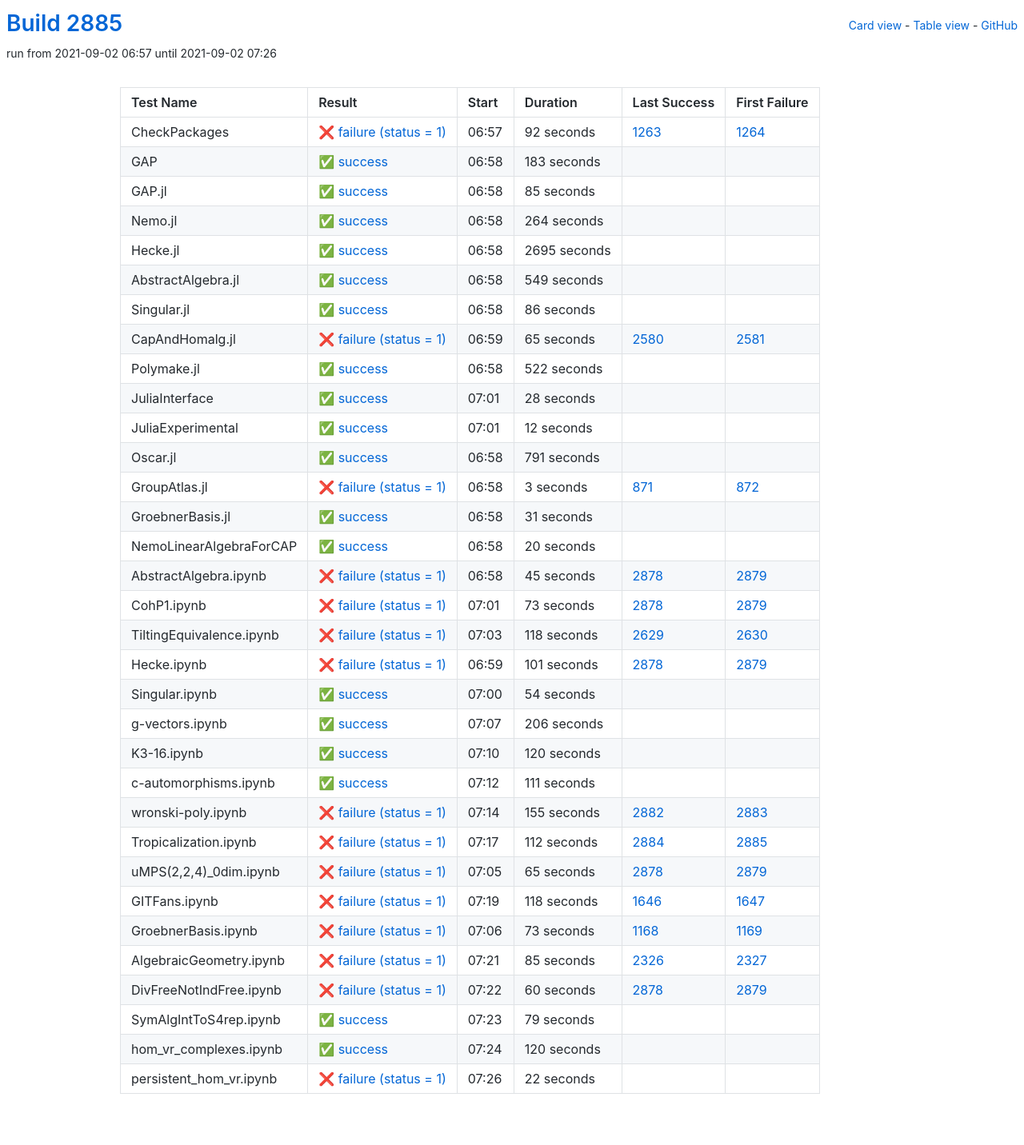
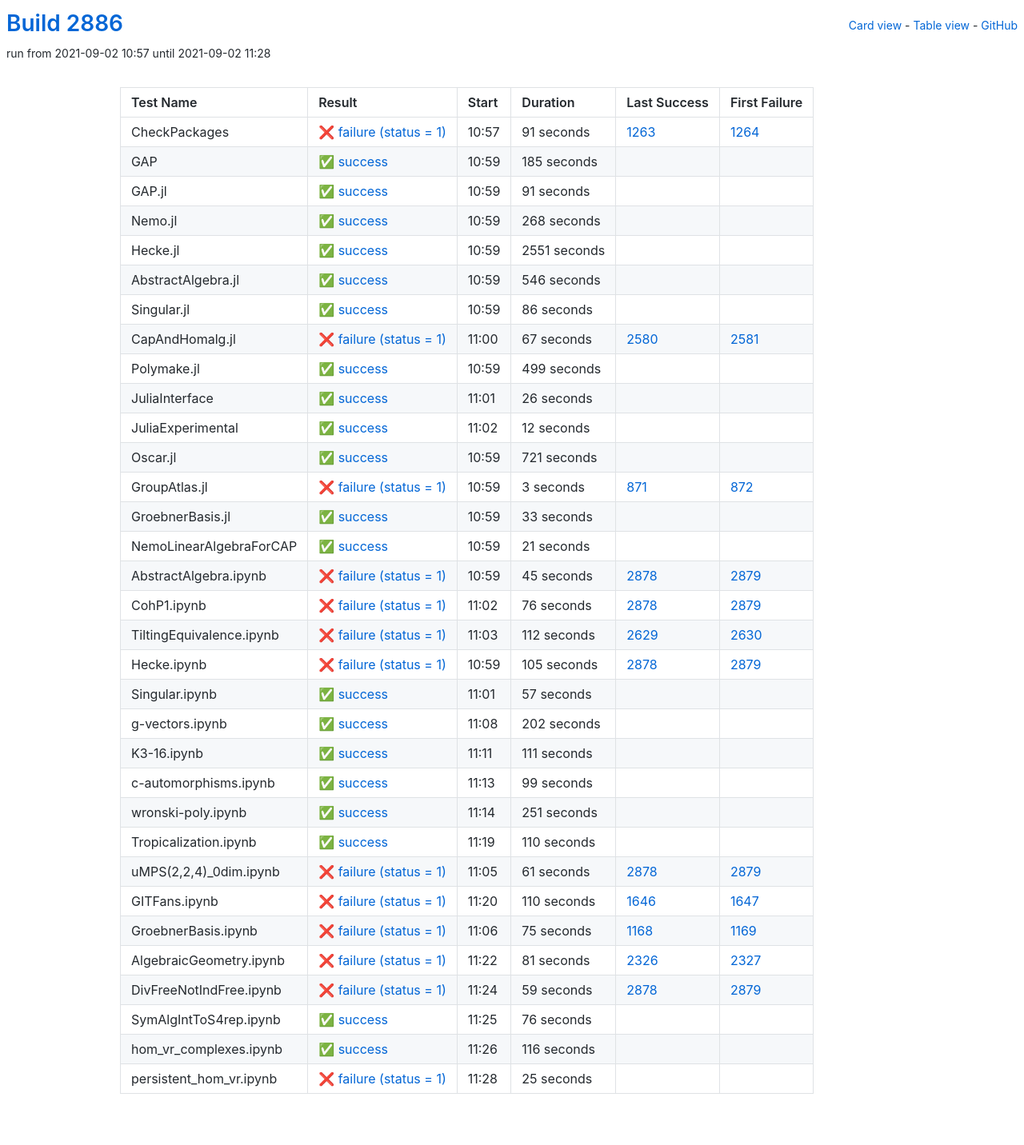
Before and after one commit to oscar-system/oscar-ci-status-stable, a Jekyll site: the page built from table.html, in a window 1280 px wide. Shown: the whole page at 80% size. Built offline with Jekyll 4.4.1, drawn with Linux system fonts in a browser that asks for light colours.

Commit message:
Build #2886

```diff
--- a/_data/ci.yml
+++ b/_data/ci.yml
@@ -1,6 +1,6 @@
 ---
-build: 2885
-build_url: https://oscarci.mathematik.uni-kl.de/job/oscar-stable/2885/
+build: 2886
+build_url: https://oscarci.mathematik.uni-kl.de/job/oscar-stable/2886/
 job: oscar-stable
 organization: oscar-system
 repo: oscar-ci-status-stable
@@ -8,80 +8,80 @@ repourl: https://github.com/oscar-system/oscar-ci-status-stable
 tests:
 - name: CheckPackages
   id: checkpackages
-  log: https://oscarci.mathematik.uni-kl.de/job/oscar-stable/2885/artifact/logs/build-2885/CheckPackages.log
-  start: 2021-09-02 06:57
+  log: https://oscarci.mathematik.uni-kl.de/job/oscar-stable/2886/artifact/logs/build-2886/CheckPackages.log
+  start: 2021-09-02 10:57
   success: false
   exitcode: 1
   status: failure
-  duration: 92
+  duration: 91
   last_success: 1263
   last_success_url: https://oscarci.mathematik.uni-kl.de/job/oscar-stable/1263/
   first_failure: 1264
   first_failure_url: https://oscarci.mathematik.uni-kl.de/job/oscar-stable/1264/
 - name: GAP
   id: gap
-  log: https://oscarci.mathematik.uni-kl.de/job/oscar-stable/2885/artifact/logs/build-2885/GAP.log
-  start: 2021-09-02 06:58
+  log: https://oscarci.mathematik.uni-kl.de/job/oscar-stable/2886/artifact/logs/build-2886/GAP.log
+  start: 2021-09-02 10:59
   success: true
   exitcode: 0
   status: success
-  duration: 183
+  duration: 185
   last_success: false
   last_success_url:
   first_failure: false
   first_failure_url:
 - name: GAP.jl
   id: gap-jl
-  log: https://oscarci.mathematik.uni-kl.de/job/oscar-stable/2885/artifact/logs/build-2885/GAP.jl.log
-  start: 2021-09-02 06:58
+  log: https://oscarci.mathematik.uni-kl.de/job/oscar-stable/2886/artifact/logs/build-2886/GAP.jl.log
+  start: 2021-09-02 10:59
   success: true
   exitcode: 0
   status: success
-  duration: 85
+  duration: 91
   last_success: false
   last_success_url:
   first_failure: false
   first_failure_url:
 - name: Nemo.jl
   id: nemo-jl
-  log: https://oscarci.mathematik.uni-kl.de/job/oscar-stable/2885/artifact/logs/build-2885/Nemo.jl.log
-  start: 2021-09-02 06:58
+  log: https://oscarci.mathematik.uni-kl.de/job/oscar-stable/2886/artifact/logs/build-2886/Nemo.jl.log
+  start: 2021-09-02 10:59
   success: true
   exitcode: 0
   status: success
-  duration: 264
+  duration: 268
   last_success: false
   last_success_url:
   first_failure: false
   first_failure_url:
 - name: Hecke.jl
   id: hecke-jl
-  log: https://oscarci.mathematik.uni-kl.de/job/oscar-stable/2885/artifact/logs/build-2885/Hecke.jl.log
-  start: 2021-09-02 06:58
+  log: https://oscarci.mathematik.uni-kl.de/job/oscar-stable/2886/artifact/logs/build-2886/Hecke.jl.log
+  start: 2021-09-02 10:59
   success: true
   exitcode: 0
   status: success
-  duration: 2695
+  duration: 2551
   last_success: false
   last_success_url:
   first_failure: false
   first_failure_url:
 - name: AbstractAlgebra.jl
   id: abstractalgebra-jl
-  log: https://oscarci.mathematik.uni-kl.de/job/oscar-stable/2885/artifact/logs/build-2885/AbstractAlgebra.jl.log
-  start: 2021-09-02 06:58
+  log: https://oscarci.mathematik.uni-kl.de/job/oscar-stable/2886/artifact/logs/build-2886/AbstractAlgebra.jl.log
+  start: 2021-09-02 10:59
   success: true
   exitcode: 0
   status: success
-  duration: 549
+  duration: 546
   last_success: false
   last_success_url:
   first_failure: false
   first_failure_url:
 - name: Singular.jl
   id: singular-jl
-  log: https://oscarci.mathematik.uni-kl.de/job/oscar-stable/2885/artifact/logs/build-2885/Singular.jl.log
-  start: 2021-09-02 06:58
+  log: https://oscarci.mathematik.uni-kl.de/job/oscar-stable/2886/artifact/logs/build-2886/Singular.jl.log
+  start: 2021-09-02 10:59
   success: true
   exitcode: 0
   status: success
@@ -92,44 +92,44 @@ tests:
   first_failure_url:
 - name: CapAndHomalg.jl
   id: capandhomalg-jl
-  log: https://oscarci.mathematik.uni-kl.de/job/oscar-stable/2885/artifact/logs/build-2885/CapAndHomalg.jl.log
-  start: 2021-09-02 06:59
+  log: https://oscarci.mathematik.uni-kl.de/job/oscar-stable/2886/artifact/logs/build-2886/CapAndHomalg.jl.log
+  start: 2021-09-02 11:00
   success: false
   exitcode: 1
   status: failure
-  duration: 65
+  duration: 67
   last_success: 2580
   last_success_url: https://oscarci.mathematik.uni-kl.de/job/oscar-stable/2580/
   first_failure: 2581
   first_failure_url: https://oscarci.mathematik.uni-kl.de/job/oscar-stable/2581/
 - name: Polymake.jl
   id: polymake-jl
-  log: https://oscarci.mathematik.uni-kl.de/job/oscar-stable/2885/artifact/logs/build-2885/Polymake.jl.log
-  start: 2021-09-02 06:58
+  log: https://oscarci.mathematik.uni-kl.de/job/oscar-stable/2886/artifact/logs/build-2886/Polymake.jl.log
+  start: 2021-09-02 10:59
   success: true
   exitcode: 0
   status: success
-  duration: 522
+  duration: 499
   last_success: false
   last_success_url:
   first_failure: false
   first_failure_url:
 - name: JuliaInterface
   id: juliainterface
-  log: https://oscarci.mathematik.uni-kl.de/job/oscar-stable/2885/artifact/logs/build-2885/JuliaInterface.log
-  start: 2021-09-02 07:01
+  log: https://oscarci.mathematik.uni-kl.de/job/oscar-stable/2886/artifact/logs/build-2886/JuliaInterface.log
+  start: 2021-09-02 11:01
   success: true
   exitcode: 0
   status: success
-  duration: 28
+  duration: 26
   last_success: false
   last_success_url:
   first_failure: false
   first_failure_url:
 - name: JuliaExperimental
   id: juliaexperimental
-  log: https://oscarci.mathematik.uni-kl.de/job/oscar-stable/2885/artifact/logs/build-2885/JuliaExperimental.log
-  start: 2021-09-02 07:01
+  log: https://oscarci.mathematik.uni-kl.de/job/oscar-stable/2886/artifact/logs/build-2886/JuliaExperimental.log
+  start: 2021-09-02 11:02
   success: true
   exitcode: 0
   status: success
@@ -140,20 +140,20 @@ tests:
   first_failure_url:
 - name: Oscar.jl
   id: oscar-jl
-  log: https://oscarci.mathematik.uni-kl.de/job/oscar-stable/2885/artifact/logs/build-2885/Oscar.jl.log
-  start: 2021-09-02 06:58
+  log: https://oscarci.mathematik.uni-kl.de/job/oscar-stable/2886/artifact/logs/build-2886/Oscar.jl.log
+  start: 2021-09-02 10:59
   success: true
   exitcode: 0
   status: success
-  duration: 791
+  duration: 721
   last_success: false
   last_success_url:
   first_failure: false
   first_failure_url:
 - name: GroupAtlas.jl
   id: groupatlas-jl
-  log: https://oscarci.mathematik.uni-kl.de/job/oscar-stable/2885/artifact/logs/build-2885/GroupAtlas.jl.log
-  start: 2021-09-02 06:58
+  log: https://oscarci.mathematik.uni-kl.de/job/oscar-stable/2886/artifact/logs/build-2886/GroupAtlas.jl.log
+  start: 2021-09-02 10:59
   success: false
   exitcode: 1
   status: failure
@@ -164,32 +164,32 @@ tests:
   first_failure_url: https://oscarci.mathematik.uni-kl.de/job/oscar-stable/872/
 - name: GroebnerBasis.jl
   id: groebnerbasis-jl
-  log: https://oscarci.mathematik.uni-kl.de/job/oscar-stable/2885/artifact/logs/build-2885/GroebnerBasis.jl.log
-  start: 2021-09-02 06:58
+  log: https://oscarci.mathematik.uni-kl.de/job/oscar-stable/2886/artifact/logs/build-2886/GroebnerBasis.jl.log
+  start: 2021-09-02 10:59
   success: true
   exitcode: 0
   status: success
-  duration: 31
+  duration: 33
   last_success: false
   last_success_url:
   first_failure: false
   first_failure_url:
 - name: NemoLinearAlgebraForCAP
   id: nemolinearalgebraforcap
-  log: https://oscarci.mathematik.uni-kl.de/job/oscar-stable/2885/artifact/logs/build-2885/NemoLinearAlgebraForCAP.log
-  start: 2021-09-02 06:58
+  log: https://oscarci.mathematik.uni-kl.de/job/oscar-stable/2886/artifact/logs/build-2886/NemoLinearAlgebraForCAP.log
+  start: 2021-09-02 10:59
   success: true
   exitcode: 0
   status: success
-  duration: 20
+  duration: 21
   last_success: false
   last_success_url:
   first_failure: false
   first_failure_url:
 - name: AbstractAlgebra.ipynb
   id: abstractalgebra-ipynb
-  log: https://oscarci.mathematik.uni-kl.de/job/oscar-stable/2885/artifact/logs/build-2885/AbstractAlgebra.ipynb.log
-  start: 2021-09-02 06:58
+  log: https://oscarci.mathematik.uni-kl.de/job/oscar-stable/2886/artifact/logs/build-2886/AbstractAlgebra.ipynb.log
+  start: 2021-09-02 10:59
   success: false
   exitcode: 1
   status: failure
@@ -200,80 +200,68 @@ tests:
   first_failure_url: https://oscarci.mathematik.uni-kl.de/job/oscar-stable/2879/
 - name: CohP1.ipynb
   id: cohp1-ipynb
-  log: https://oscarci.mathematik.uni-kl.de/job/oscar-stable/2885/artifact/logs/build-2885/CohP1.ipynb.log
-  start: 2021-09-02 07:01
+  log: https://oscarci.mathematik.uni-kl.de/job/oscar-stable/2886/artifact/logs/build-2886/CohP1.ipynb.log
+  start: 2021-09-02 11:02
   success: false
   exitcode: 1
   status: failure
-  duration: 73
+  duration: 76
   last_success: 2878
   last_success_url: https://oscarci.mathematik.uni-kl.de/job/oscar-stable/2878/
   first_failure: 2879
   first_failure_url: https://oscarci.mathematik.uni-kl.de/job/oscar-stable/2879/
 - name: TiltingEquivalence.ipynb
   id: tiltingequivalence-ipynb
-  log: https://oscarci.mathematik.uni-kl.de/job/oscar-stable/2885/artifact/logs/build-2885/TiltingEquivalence.ipynb.log
-  start: 2021-09-02 07:03
+  log: https://oscarci.mathematik.uni-kl.de/job/oscar-stable/2886/artifact/logs/build-2886/TiltingEquivalence.ipynb.log
+  start: 2021-09-02 11:03
   success: false
   exitcode: 1
   status: failure
-  duration: 118
+  duration: 112
   last_success: 2629
   last_success_url: https://oscarci.mathematik.uni-kl.de/job/oscar-stable/2629/
   first_failure: 2630
   first_failure_url: https://oscarci.mathematik.uni-kl.de/job/oscar-stable/2630/
 - name: Hecke.ipynb
   id: hecke-ipynb
-  log: https://oscarci.mathematik.uni-kl.de/job/oscar-stable/2885/artifact/logs/build-2885/Hecke.ipynb.log
-  start: 2021-09-02 06:59
+  log: https://oscarci.mathematik.uni-kl.de/job/oscar-stable/2886/artifact/logs/build-2886/Hecke.ipynb.log
+  start: 2021-09-02 10:59
   success: false
   exitcode: 1
   status: failure
-  duration: 101
+  duration: 105
   last_success: 2878
   last_success_url: https://oscarci.mathematik.uni-kl.de/job/oscar-stable/2878/
   first_failure: 2879
   first_failure_url: https://oscarci.mathematik.uni-kl.de/job/oscar-stable/2879/
 - name: Singular.ipynb
   id: singular-ipynb
-  log: https://oscarci.mathematik.uni-kl.de/job/oscar-stable/2885/artifact/logs/build-2885/Singular.ipynb.log
-  start: 2021-09-02 07:00
+  log: https://oscarci.mathematik.uni-kl.de/job/oscar-stable/2886/artifact/logs/build-2886/Singular.ipynb.log
+  start: 2021-09-02 11:01
   success: true
   exitcode: 0
   status: success
-  duration: 54
+  duration: 57
   last_success: false
   last_success_url:
   first_failure: false
   first_failure_url:
 - name: g-vectors.ipynb
   id: g-vectors-ipynb
-  log: https://oscarci.mathematik.uni-kl.de/job/oscar-stable/2885/artifact/logs/build-2885/g-vectors.ipynb.log
-  start: 2021-09-02 07:07
+  log: https://oscarci.mathematik.uni-kl.de/job/oscar-stable/2886/artifact/logs/build-2886/g-vectors.ipynb.log
+  start: 2021-09-02 11:08
   success: true
   exitcode: 0
   status: success
-  duration: 206
+  duration: 202
   last_success: false
   last_success_url:
   first_failure: false
   first_failure_url:
 - name: K3-16.ipynb
   id: k3-16-ipynb
-  log: https://oscarci.mathematik.uni-kl.de/job/oscar-stable/2885/artifact/logs/build-2885/K3-16.ipynb.log
-  start: 2021-09-02 07:10
-  success: true
-  exitcode: 0
-  status: success
-  duration: 120
-  last_success: false
-  last_success_url:
-  first_failure: false
-  first_failure_url:
-- name: c-automorphisms.ipynb
-  id: c-automorphisms-ipynb
-  log: https://oscarci.mathematik.uni-kl.de/job/oscar-stable/2885/artifact/logs/build-2885/c-automorphisms.ipynb.log
-  start: 2021-09-02 07:12
+  log: https://oscarci.mathematik.uni-kl.de/job/oscar-stable/2886/artifact/logs/build-2886/K3-16.ipynb.log
+  start: 2021-09-02 11:11
   success: true
   exitcode: 0
   status: success
@@ -282,122 +270,134 @@ tests:
   last_success_url:
   first_failure: false
   first_failure_url:
+- name: c-automorphisms.ipynb
+  id: c-automorphisms-ipynb
+  log: https://oscarci.mathematik.uni-kl.de/job/oscar-stable/2886/artifact/logs/build-2886/c-automorphisms.ipynb.log
+  start: 2021-09-02 11:13
+  success: true
+  exitcode: 0
+  status: success
+  duration: 99
+  last_success: false
+  last_success_url:
+  first_failure: false
+  first_failure_url:
 - name: wronski-poly.ipynb
   id: wronski-poly-ipynb
-  log: https://oscarci.mathematik.uni-kl.de/job/oscar-stable/2885/artifact/logs/build-2885/wronski-poly.ipynb.log
-  start: 2021-09-02 07:14
+  log: https://oscarci.mathematik.uni-kl.de/job/oscar-stable/2886/artifact/logs/build-2886/wronski-poly.ipynb.log
+  start: 2021-09-02 11:14
+  success: true
+  exitcode: 0
+  status: success
+  duration: 251
+  last_success: false
+  last_success_url:
+  first_failure: false
+  first_failure_url:
+- name: Tropicalization.ipynb
+  id: tropicalization-ipynb
+  log: https://oscarci.mathematik.uni-kl.de/job/oscar-stable/2886/artifact/logs/build-2886/Tropicalization.ipynb.log
+  start: 2021-09-02 11:19
+  success: true
+  exitcode: 0
+  status: success
+  duration: 110
+  last_success: false
+  last_success_url:
+  first_failure: false
+  first_failure_url:
+- name: uMPS(2,2,4)_0dim.ipynb
+  id: umps-2-2-4-0dim-ipynb
+  log: https://oscarci.mathematik.uni-kl.de/job/oscar-stable/2886/artifact/logs/build-2886/uMPS-2-2-4-_0dim.ipynb.log
+  start: 2021-09-02 11:05
   success: false
   exitcode: 1
   status: failure
-  duration: 155
-  last_success: 2882
-  last_success_url: https://oscarci.mathematik.uni-kl.de/job/oscar-stable/2882/
-  first_failure: 2883
-  first_failure_url: https://oscarci.mathematik.uni-kl.de/job/oscar-stable/2883/
-- name: Tropicalization.ipynb
-  id: tropicalization-ipynb
-  log: https://oscarci.mathematik.uni-kl.de/job/oscar-stable/2885/artifact/logs/build-2885/Tropicalization.ipynb.log
-  start: 2021-09-02 07:17
-  success: false
-  exitcode: 1
-  status: failure
-  duration: 112
-  last_success: 2884
-  last_success_url: https://oscarci.mathematik.uni-kl.de/job/oscar-stable/2884/
-  first_failure: 2885
-  first_failure_url: https://oscarci.mathematik.uni-kl.de/job/oscar-stable/2885/
-- name: uMPS(2,2,4)_0dim.ipynb
-  id: umps-2-2-4-0dim-ipynb
-  log: https://oscarci.mathematik.uni-kl.de/job/oscar-stable/2885/artifact/logs/build-2885/uMPS-2-2-4-_0dim.ipynb.log
-  start: 2021-09-02 07:05
-  success: false
-  exitcode: 1
-  status: failure
-  duration: 65
+  duration: 61
   last_success: 2878
   last_success_url: https://oscarci.mathematik.uni-kl.de/job/oscar-stable/2878/
   first_failure: 2879
   first_failure_url: https://oscarci.mathematik.uni-kl.de/job/oscar-stable/2879/
 - name: GITFans.ipynb
   id: gitfans-ipynb
-  log: https://oscarci.mathematik.uni-kl.de/job/oscar-stable/2885/artifact/logs/build-2885/GITFans.ipynb.log
-  start: 2021-09-02 07:19
+  log: https://oscarci.mathematik.uni-kl.de/job/oscar-stable/2886/artifact/logs/build-2886/GITFans.ipynb.log
+  start: 2021-09-02 11:20
   success: false
   exitcode: 1
   status: failure
-  duration: 118
+  duration: 110
   last_success: 1646
   last_success_url: https://oscarci.mathematik.uni-kl.de/job/oscar-stable/1646/
   first_failure: 1647
   first_failure_url: https://oscarci.mathematik.uni-kl.de/job/oscar-stable/1647/
 - name: GroebnerBasis.ipynb
   id: groebnerbasis-ipynb
-  log: https://oscarci.mathematik.uni-kl.de/job/oscar-stable/2885/artifact/logs/build-2885/GroebnerBasis.ipynb.log
-  start: 2021-09-02 07:06
+  log: https://oscarci.mathematik.uni-kl.de/job/oscar-stable/2886/artifact/logs/build-2886/GroebnerBasis.ipynb.log
+  start: 2021-09-02 11:06
   success: false
   exitcode: 1
   status: failure
-  duration: 73
+  duration: 75
   last_success: 1168
   last_success_url: https://oscarci.mathematik.uni-kl.de/job/oscar-stable/1168/
   first_failure: 1169
   first_failure_url: https://oscarci.mathematik.uni-kl.de/job/oscar-stable/1169/
 - name: AlgebraicGeometry.ipynb
   id: algebraicgeometry-ipynb
-  log: https://oscarci.mathematik.uni-kl.de/job/oscar-stable/2885/artifact/logs/build-2885/AlgebraicGeometry.ipynb.log
-  start: 2021-09-02 07:21
+  log: https://oscarci.mathematik.uni-kl.de/job/oscar-stable/2886/artifact/logs/build-2886/AlgebraicGeometry.ipynb.log
+  start: 2021-09-02 11:22
   success: false
   exitcode: 1
   status: failure
-  duration: 85
+  duration: 81
   last_success: 2326
   last_success_url: https://oscarci.mathematik.uni-kl.de/job/oscar-stable/2326/
   first_failure: 2327
   first_failure_url: https://oscarci.mathematik.uni-kl.de/job/oscar-stable/2327/
 - name: DivFreeNotIndFree.ipynb
   id: divfreenotindfree-ipynb
-  log: https://oscarci.mathematik.uni-kl.de/job/oscar-stable/2885/artifact/logs/build-2885/DivFreeNotIndFree.ipynb.log
-  start: 2021-09-02 07:22
+  log: https://oscarci.mathematik.uni-kl.de/job/oscar-stable/2886/artifact/logs/build-2886/DivFreeNotIndFree.ipynb.log
+  start: 2021-09-02 11:24
   success: false
   exitcode: 1
   status: failure
-  duration: 60
+  duration: 59
   last_success: 2878
   last_success_url: https://oscarci.mathematik.uni-kl.de/job/oscar-stable/2878/
   first_failure: 2879
   first_failure_url: https://oscarci.mathematik.uni-kl.de/job/oscar-stable/2879/
 - name: SymAlgIntToS4rep.ipynb
   id: symalginttos4rep-ipynb
-  log: https://oscarci.mathematik.uni-kl.de/job/oscar-stable/2885/artifact/logs/build-2885/SymAlgIntToS4rep.ipynb.log
-  start: 2021-09-02 07:23
+  log: https://oscarci.mathematik.uni-kl.de/job/oscar-stable/2886/artifact/logs/build-2886/SymAlgIntToS4rep.ipynb.log
+  start: 2021-09-02 11:25
   success: true
   exitcode: 0
   status: success
-  duration: 79
+  duration: 76
   last_success: false
   last_success_url:
   first_failure: false
   first_failure_url:
 - name: hom_vr_complexes.ipynb
   id: hom-vr-complexes-ipynb
-  log: https://oscarci.mathematik.uni-kl.de/job/oscar-stable/2885/artifact/logs/build-2885/hom_vr_complexes.ipynb.log
-  start: 2021-09-02 07:24
+  log: https://oscarci.mathematik.uni-kl.de/job/oscar-stable/2886/artifact/logs/build-2886/hom_vr_complexes.ipynb.log
+  start: 2021-09-02 11:26
   success: true
   exitcode: 0
   status: success
-  duration: 120
+  duration: 116
   last_success: false
   last_success_url:
   first_failure: false
   first_failure_url:
 - name: persistent_hom_vr.ipynb
   id: persistent-hom-vr-ipynb
-  log: https://oscarci.mathematik.uni-kl.de/job/oscar-stable/2885/artifact/logs/build-2885/persistent_hom_vr.ipynb.log
-  start: 2021-09-02 07:26
+  log: https://oscarci.mathematik.uni-kl.de/job/oscar-stable/2886/artifact/logs/build-2886/persistent_hom_vr.ipynb.log
+  start: 2021-09-02 11:28
   success: false
   exitcode: 1
   status: failure
-  duration: 22
+  duration: 25
   last_success: false
   last_success_url:
   first_failure: false
```
Also changed, not shown: README.md.
